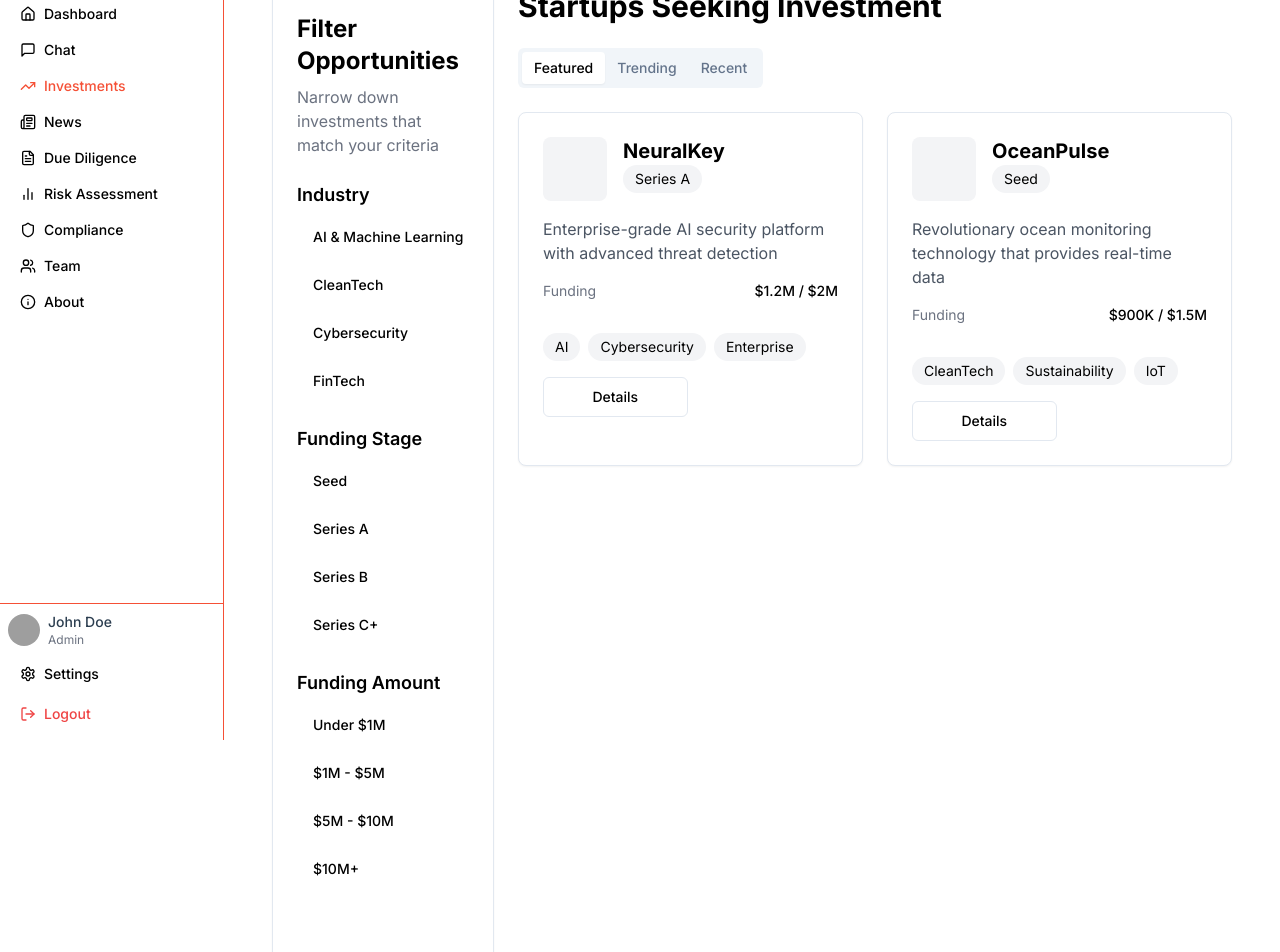
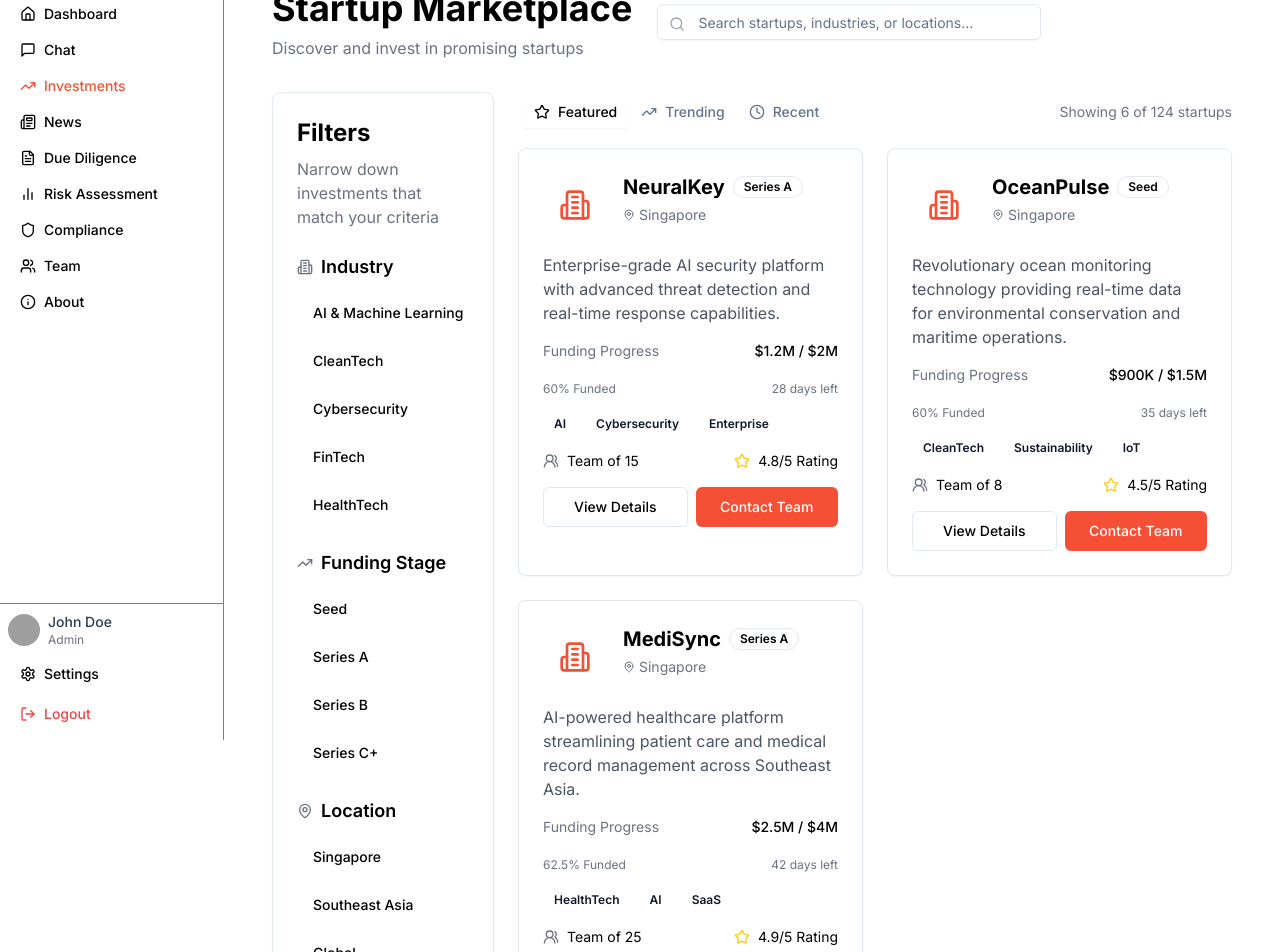
Before and after one commit to KatyayaniPande/finforge, a Next.js app: page /investments in a window 1280 px wide. Shown: the part 60-1012 px from the top of the page. Built offline with nearby package versions, Linux system fonts and the light colour scheme; grey boxes are pictures that could not be loaded.

Commit message:
investments

```diff
--- a/app/investments/page.tsx
+++ b/app/investments/page.tsx
@@ -4,164 +4,346 @@ import { Button } from "@/components/ui/button"
 import { Card } from "@/components/ui/card"
 import { Progress } from "@/components/ui/progress"
 import { Tabs, TabsContent, TabsList, TabsTrigger } from "@/components/ui/tabs"
+import { Input } from "@/components/ui/input"
+import { Badge } from "@/components/ui/badge"
+import { Search, Filter, TrendingUp, Star, Clock, MapPin, Users2, Building2 } from "lucide-react"
 
 export default function InvestmentsPage() {
   return (
     <div className="container mx-auto p-6">
+      {/* Header with Search */}
+      <div className="flex items-center justify-between mb-8">
+        <div>
+          <h1 className="text-4xl font-bold mb-2">Startup Marketplace</h1>
+          <p className="text-gray-500">Discover and invest in promising startups</p>
+        </div>
+        <div className="flex gap-4">
+          <div className="relative w-96">
+            <Search className="absolute left-3 top-1/2 transform -translate-y-1/2 text-gray-400 h-4 w-4" />
+            <Input
+              placeholder="Search startups, industries, or locations..."
+              className="pl-10 pr-4"
+            />
+          </div>
+          <Button>
+            <Filter className="h-4 w-4 mr-2" />
+            Advanced Search
+          </Button>
+        </div>
+      </div>
+
       <div className="grid grid-cols-4 gap-6">
         {/* Filter Section */}
-        <div className="col-span-1">
+        <div className="col-span-1 space-y-6">
           <Card className="p-6">
-            <h2 className="text-2xl font-bold mb-2">Filter Opportunities</h2>
+            <h2 className="text-2xl font-bold mb-2">Filters</h2>
             <p className="text-gray-500 mb-6">Narrow down investments that match your criteria</p>
 
             <div className="space-y-6">
               <div>
-                <h3 className="text-lg font-semibold mb-2">Industry</h3>
+                <h3 className="text-lg font-semibold mb-3 flex items-center">
+                  <Building2 className="h-4 w-4 mr-2 text-gray-500" />
+                  Industry
+                </h3>
                 <div className="space-y-2">
-                  <Button variant="ghost" className="w-full justify-start">
+                  <Button variant="ghost" className="w-full justify-start hover:bg-singlife-light">
                     AI & Machine Learning
+                    <Badge className="ml-auto">24</Badge>
                   </Button>
-                  <Button variant="ghost" className="w-full justify-start">
+                  <Button variant="ghost" className="w-full justify-start hover:bg-singlife-light">
                     CleanTech
+                    <Badge className="ml-auto">18</Badge>
                   </Button>
-                  <Button variant="ghost" className="w-full justify-start">
+                  <Button variant="ghost" className="w-full justify-start hover:bg-singlife-light">
                     Cybersecurity
+                    <Badge className="ml-auto">15</Badge>
                   </Button>
-                  <Button variant="ghost" className="w-full justify-start">
+                  <Button variant="ghost" className="w-full justify-start hover:bg-singlife-light">
                     FinTech
+                    <Badge className="ml-auto">32</Badge>
+                  </Button>
+                  <Button variant="ghost" className="w-full justify-start hover:bg-singlife-light">
+                    HealthTech
+                    <Badge className="ml-auto">28</Badge>
                   </Button>
                 </div>
               </div>
 
               <div>
-                <h3 className="text-lg font-semibold mb-2">Funding Stage</h3>
+                <h3 className="text-lg font-semibold mb-3 flex items-center">
+                  <TrendingUp className="h-4 w-4 mr-2 text-gray-500" />
+                  Funding Stage
+                </h3>
                 <div className="space-y-2">
-                  <Button variant="ghost" className="w-full justify-start">
+                  <Button variant="ghost" className="w-full justify-start hover:bg-singlife-light">
                     Seed
+                    <Badge className="ml-auto">45</Badge>
                   </Button>
-                  <Button variant="ghost" className="w-full justify-start">
+                  <Button variant="ghost" className="w-full justify-start hover:bg-singlife-light">
                     Series A
+                    <Badge className="ml-auto">32</Badge>
                   </Button>
-                  <Button variant="ghost" className="w-full justify-start">
+                  <Button variant="ghost" className="w-full justify-start hover:bg-singlife-light">
                     Series B
+                    <Badge className="ml-auto">18</Badge>
                   </Button>
-                  <Button variant="ghost" className="w-full justify-start">
+                  <Button variant="ghost" className="w-full justify-start hover:bg-singlife-light">
                     Series C+
+                    <Badge className="ml-auto">12</Badge>
                   </Button>
                 </div>
               </div>
 
               <div>
-                <h3 className="text-lg font-semibold mb-2">Funding Amount</h3>
+                <h3 className="text-lg font-semibold mb-3 flex items-center">
+                  <MapPin className="h-4 w-4 mr-2 text-gray-500" />
+                  Location
+                </h3>
                 <div className="space-y-2">
-                  <Button variant="ghost" className="w-full justify-start">
-                    Under $1M
+                  <Button variant="ghost" className="w-full justify-start hover:bg-singlife-light">
+                    Singapore
+                    <Badge className="ml-auto">56</Badge>
                   </Button>
-                  <Button variant="ghost" className="w-full justify-start">
-                    $1M - $5M
+                  <Button variant="ghost" className="w-full justify-start hover:bg-singlife-light">
+                    Southeast Asia
+                    <Badge className="ml-auto">42</Badge>
                   </Button>
-                  <Button variant="ghost" className="w-full justify-start">
-                    $5M - $10M
-                  </Button>
-                  <Button variant="ghost" className="w-full justify-start">
-                    $10M+
+                  <Button variant="ghost" className="w-full justify-start hover:bg-singlife-light">
+                    Global
+                    <Badge className="ml-auto">35</Badge>
                   </Button>
                 </div>
               </div>
 
-              <Button className="w-full" variant="default">
+              <div>
+                <h3 className="text-lg font-semibold mb-3 flex items-center">
+                  <Users2 className="h-4 w-4 mr-2 text-gray-500" />
+                  Team Size
+                </h3>
+                <div className="space-y-2">
+                  <Button variant="ghost" className="w-full justify-start hover:bg-singlife-light">
+                    1-10
+                    <Badge className="ml-auto">38</Badge>
+                  </Button>
+                  <Button variant="ghost" className="w-full justify-start hover:bg-singlife-light">
+                    11-50
+                    <Badge className="ml-auto">45</Badge>
+                  </Button>
+                  <Button variant="ghost" className="w-full justify-start hover:bg-singlife-light">
+                    51+
+                    <Badge className="ml-auto">24</Badge>
+                  </Button>
+                </div>
+              </div>
+
+              <Button className="w-full bg-singlife-primary hover:bg-singlife-primary/90">
                 Apply Filters
               </Button>
             </div>
+          </Card>
+
+          <Card className="p-6 bg-singlife-light border-none">
+            <h3 className="font-semibold mb-2">Need Help?</h3>
+            <p className="text-sm text-gray-600 mb-4">Our investment advisors are here to help you make informed decisions.</p>
+            <Button variant="outline" className="w-full">Schedule a Call</Button>
           </Card>
         </div>
 
         {/* Main Content */}
         <div className="col-span-3">
-          <h1 className="text-3xl font-bold mb-6">Startups Seeking Investment</h1>
+          <Tabs defaultValue="featured" className="mb-6">
+            <div className="flex items-center justify-between mb-4">
+              <TabsList className="bg-singlife-light">
+                <TabsTrigger value="featured" className="flex items-center gap-2">
+                  <Star className="h-4 w-4" />
+                  Featured
+                </TabsTrigger>
+                <TabsTrigger value="trending" className="flex items-center gap-2">
+                  <TrendingUp className="h-4 w-4" />
+                  Trending
+                </TabsTrigger>
+                <TabsTrigger value="recent" className="flex items-center gap-2">
+                  <Clock className="h-4 w-4" />
+                  Recent
+                </TabsTrigger>
+              </TabsList>
+              <div className="text-sm text-gray-500">
+                Showing 6 of 124 startups
+              </div>
+            </div>
 
-          <Tabs defaultValue="featured" className="mb-6">
-            <TabsList>
-              <TabsTrigger value="featured">Featured</TabsTrigger>
-              <TabsTrigger value="trending">Trending</TabsTrigger>
-              <TabsTrigger value="recent">Recent</TabsTrigger>
-            </TabsList>
-          </Tabs>
-
+            <TabsContent value="featured" className="m-0">
               <div className="grid grid-cols-2 gap-6">
-            {/* Startup Card */}
-            <Card className="p-6">
+                {/* NeuralKey Card */}
+                <Card className="p-6 hover:shadow-lg transition-shadow">
                   <div className="flex items-start gap-4 mb-4">
-                <div className="w-16 h-16 bg-gray-100 rounded-lg"></div>
+                    <div className="w-16 h-16 bg-singlife-light rounded-lg flex items-center justify-center">
+                      <Building2 className="h-8 w-8 text-singlife-primary" />
+                    </div>
                     <div>
+                      <div className="flex items-center gap-2 mb-1">
                         <h3 className="text-xl font-bold">NeuralKey</h3>
-                  <span className="inline-block px-3 py-1 bg-gray-100 rounded-full text-sm">
-                    Series A
-                  </span>
+                        <Badge variant="outline" className="bg-singlife-light">Series A</Badge>
+                      </div>
+                      <div className="flex items-center text-sm text-gray-500">
+                        <MapPin className="h-3 w-3 mr-1" /> Singapore
+                      </div>
                     </div>
                   </div>
 
                   <p className="text-gray-600 mb-4">
-                Enterprise-grade AI security platform with advanced threat detection
+                    Enterprise-grade AI security platform with advanced threat detection and real-time response capabilities.
                   </p>
 
                   <div className="mb-4">
                     <div className="flex justify-between mb-2">
-                  <span className="text-sm text-gray-500">Funding</span>
+                      <span className="text-sm text-gray-500">Funding Progress</span>
                       <span className="text-sm font-medium">$1.2M / $2M</span>
                     </div>
-                <Progress value={60} />
+                    <Progress value={60} className="h-2" />
+                    <div className="flex justify-between mt-1">
+                      <span className="text-xs text-gray-500">60% Funded</span>
+                      <span className="text-xs text-gray-500">28 days left</span>
+                    </div>
                   </div>
 
                   <div className="flex flex-wrap gap-2 mb-4">
-                <span className="px-3 py-1 bg-gray-100 rounded-full text-sm">AI</span>
-                <span className="px-3 py-1 bg-gray-100 rounded-full text-sm">Cybersecurity</span>
-                <span className="px-3 py-1 bg-gray-100 rounded-full text-sm">Enterprise</span>
+                    <Badge variant="secondary">AI</Badge>
+                    <Badge variant="secondary">Cybersecurity</Badge>
+                    <Badge variant="secondary">Enterprise</Badge>
+                  </div>
+
+                  <div className="flex items-center justify-between mb-4 text-sm">
+                    <div className="flex items-center gap-2">
+                      <Users2 className="h-4 w-4 text-gray-500" />
+                      <span>Team of 15</span>
+                    </div>
+                    <div className="flex items-center gap-2">
+                      <Star className="h-4 w-4 text-yellow-400" />
+                      <span>4.8/5 Rating</span>
+                    </div>
                   </div>
 
                   <div className="flex gap-2">
-                <Button variant="outline" className="flex-1">Details</Button>
-                <Button className="flex-1">Contact</Button>
+                    <Button variant="outline" className="flex-1">View Details</Button>
+                    <Button className="flex-1 bg-singlife-primary hover:bg-singlife-primary/90">Contact Team</Button>
                   </div>
                 </Card>
 
-            {/* Another Startup Card */}
-            <Card className="p-6">
+                {/* OceanPulse Card */}
+                <Card className="p-6 hover:shadow-lg transition-shadow">
                   <div className="flex items-start gap-4 mb-4">
-                <div className="w-16 h-16 bg-gray-100 rounded-lg"></div>
+                    <div className="w-16 h-16 bg-singlife-light rounded-lg flex items-center justify-center">
+                      <Building2 className="h-8 w-8 text-singlife-primary" />
+                    </div>
                     <div>
+                      <div className="flex items-center gap-2 mb-1">
                         <h3 className="text-xl font-bold">OceanPulse</h3>
-                  <span className="inline-block px-3 py-1 bg-gray-100 rounded-full text-sm">
-                    Seed
-                  </span>
+                        <Badge variant="outline" className="bg-singlife-light">Seed</Badge>
+                      </div>
+                      <div className="flex items-center text-sm text-gray-500">
+                        <MapPin className="h-3 w-3 mr-1" /> Singapore
+                      </div>
                     </div>
                   </div>
 
                   <p className="text-gray-600 mb-4">
-                Revolutionary ocean monitoring technology that provides real-time data
+                    Revolutionary ocean monitoring technology providing real-time data for environmental conservation and maritime operations.
                   </p>
 
                   <div className="mb-4">
                     <div className="flex justify-between mb-2">
-                  <span className="text-sm text-gray-500">Funding</span>
+                      <span className="text-sm text-gray-500">Funding Progress</span>
                       <span className="text-sm font-medium">$900K / $1.5M</span>
                     </div>
-                <Progress value={60} />
+                    <Progress value={60} className="h-2" />
+                    <div className="flex justify-between mt-1">
+                      <span className="text-xs text-gray-500">60% Funded</span>
+                      <span className="text-xs text-gray-500">35 days left</span>
+                    </div>
                   </div>
 
                   <div className="flex flex-wrap gap-2 mb-4">
-                <span className="px-3 py-1 bg-gray-100 rounded-full text-sm">CleanTech</span>
-                <span className="px-3 py-1 bg-gray-100 rounded-full text-sm">Sustainability</span>
-                <span className="px-3 py-1 bg-gray-100 rounded-full text-sm">IoT</span>
+                    <Badge variant="secondary">CleanTech</Badge>
+                    <Badge variant="secondary">Sustainability</Badge>
+                    <Badge variant="secondary">IoT</Badge>
+                  </div>
+
+                  <div className="flex items-center justify-between mb-4 text-sm">
+                    <div className="flex items-center gap-2">
+                      <Users2 className="h-4 w-4 text-gray-500" />
+                      <span>Team of 8</span>
+                    </div>
+                    <div className="flex items-center gap-2">
+                      <Star className="h-4 w-4 text-yellow-400" />
+                      <span>4.5/5 Rating</span>
+                    </div>
                   </div>
 
                   <div className="flex gap-2">
-                <Button variant="outline" className="flex-1">Details</Button>
-                <Button className="flex-1">Contact</Button>
+                    <Button variant="outline" className="flex-1">View Details</Button>
+                    <Button className="flex-1 bg-singlife-primary hover:bg-singlife-primary/90">Contact Team</Button>
+                  </div>
+                </Card>
+
+                {/* MediSync Card */}
+                <Card className="p-6 hover:shadow-lg transition-shadow">
+                  <div className="flex items-start gap-4 mb-4">
+                    <div className="w-16 h-16 bg-singlife-light rounded-lg flex items-center justify-center">
+                      <Building2 className="h-8 w-8 text-singlife-primary" />
+                    </div>
+                    <div>
+                      <div className="flex items-center gap-2 mb-1">
+                        <h3 className="text-xl font-bold">MediSync</h3>
+                        <Badge variant="outline" className="bg-singlife-light">Series A</Badge>
+                      </div>
+                      <div className="flex items-center text-sm text-gray-500">
+                        <MapPin className="h-3 w-3 mr-1" /> Singapore
+                      </div>
+                    </div>
+                  </div>
+
+                  <p className="text-gray-600 mb-4">
+                    AI-powered healthcare platform streamlining patient care and medical record management across Southeast Asia.
+                  </p>
+
+                  <div className="mb-4">
+                    <div className="flex justify-between mb-2">
+                      <span className="text-sm text-gray-500">Funding Progress</span>
+                      <span className="text-sm font-medium">$2.5M / $4M</span>
+                    </div>
+                    <Progress value={62.5} className="h-2" />
+                    <div className="flex justify-between mt-1">
+                      <span className="text-xs text-gray-500">62.5% Funded</span>
+                      <span className="text-xs text-gray-500">42 days left</span>
+                    </div>
+                  </div>
+
+                  <div className="flex flex-wrap gap-2 mb-4">
+                    <Badge variant="secondary">HealthTech</Badge>
+                    <Badge variant="secondary">AI</Badge>
+                    <Badge variant="secondary">SaaS</Badge>
+                  </div>
+
+                  <div className="flex items-center justify-between mb-4 text-sm">
+                    <div className="flex items-center gap-2">
+                      <Users2 className="h-4 w-4 text-gray-500" />
+                      <span>Team of 25</span>
+                    </div>
+                    <div className="flex items-center gap-2">
+                      <Star className="h-4 w-4 text-yellow-400" />
+                      <span>4.9/5 Rating</span>
+                    </div>
+                  </div>
+
+                  <div className="flex gap-2">
+                    <Button variant="outline" className="flex-1">View Details</Button>
+                    <Button className="flex-1 bg-singlife-primary hover:bg-singlife-primary/90">Contact Team</Button>
                   </div>
                 </Card>
               </div>
+            </TabsContent>
+          </Tabs>
         </div>
       </div>
     </div>
```
Lines whose indentation alone changed are shown as unchanged.
